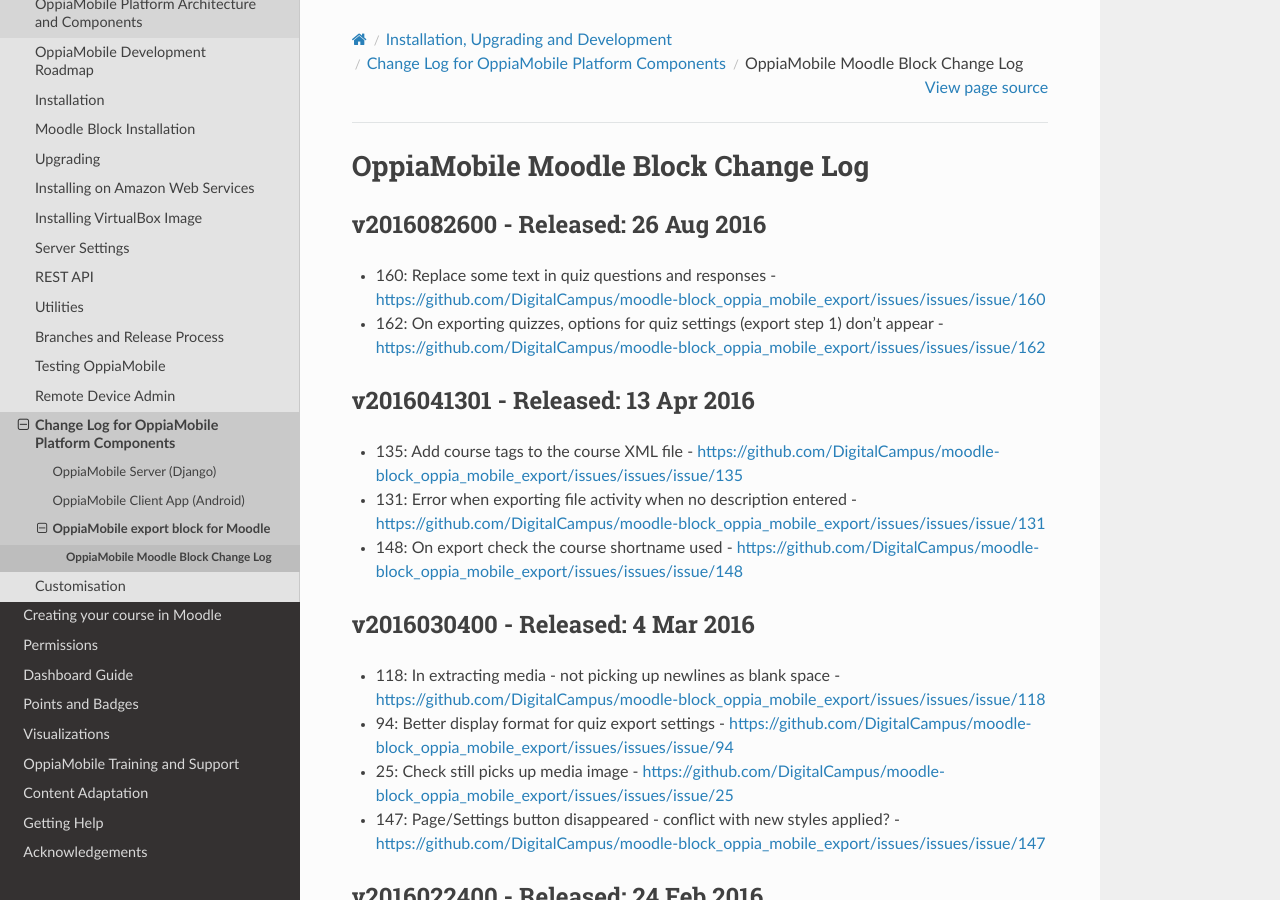
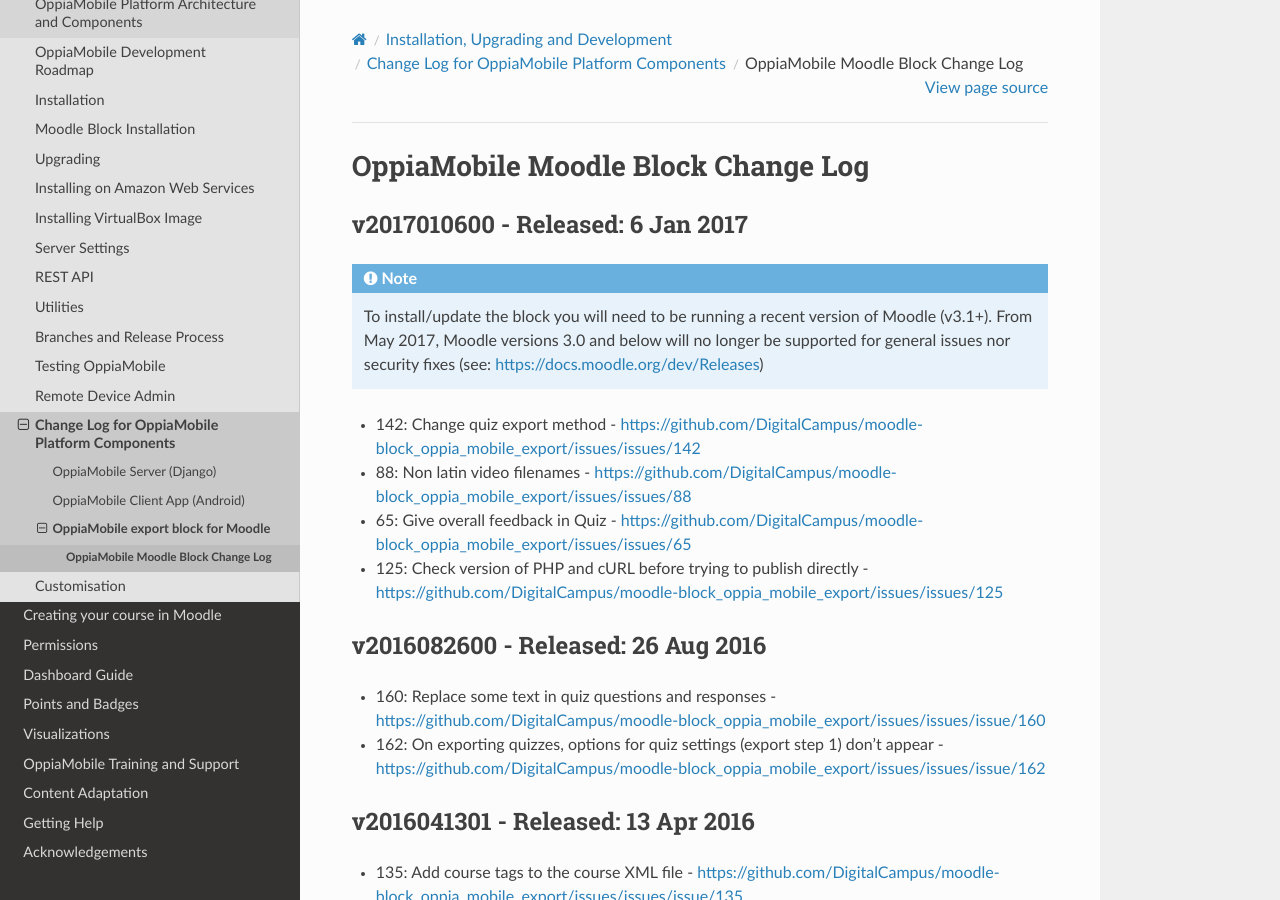
Before and after one commit to DigitalCampus/django-oppia, a Sphinx documentation site: the page built from docs/dev/changelog_moodleblock.rst, in a window 1280 px wide and 900 px high. Built offline with Sphinx 7.4.7 and the Read the Docs theme 2.0.0, drawn with Linux system fonts in a browser that asks for light colours; the version number is read from the project's files by our own code.

Commit message:
update docs

```diff
--- a/docs/dev/changelog_moodleblock.rst
+++ b/docs/dev/changelog_moodleblock.rst
@@ -1,5 +1,20 @@
 OppiaMobile Moodle Block Change Log
 =====================================
+
+
+.. _blockv2017010600:
+
+v2017010600 - Released: 6 Jan 2017
+-------------------------------------
+
+.. note::
+	To install/update the block you will need to be running a recent version of Moodle (v3.1+). From May 2017, Moodle
+	versions 3.0 and below will no longer be supported for general issues nor security fixes (see: https://docs.moodle.org/dev/Releases)
+
+* 142: Change quiz export method - https://github.com/DigitalCampus/moodle-block_oppia_mobile_export/issues/issues/142
+* 88: Non latin video filenames - https://github.com/DigitalCampus/moodle-block_oppia_mobile_export/issues/issues/88
+* 65: Give overall feedback in Quiz - https://github.com/DigitalCampus/moodle-block_oppia_mobile_export/issues/issues/65
+* 125: Check version of PHP and cURL before trying to publish directly - https://github.com/DigitalCampus/moodle-block_oppia_mobile_export/issues/issues/125
 
 .. _blockv2016082600:
 
```
